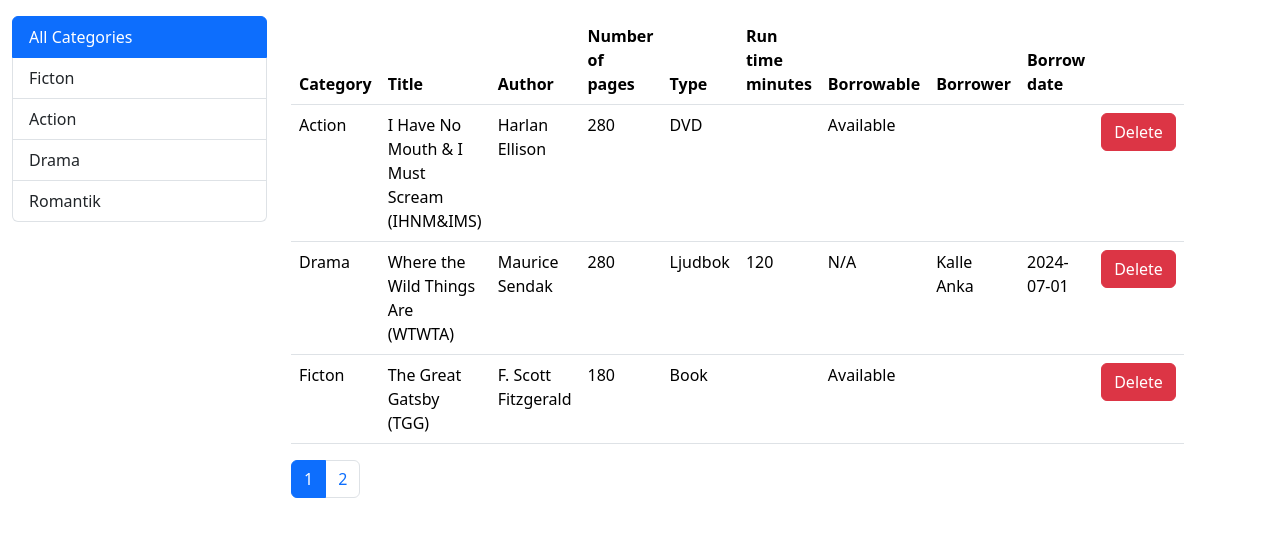
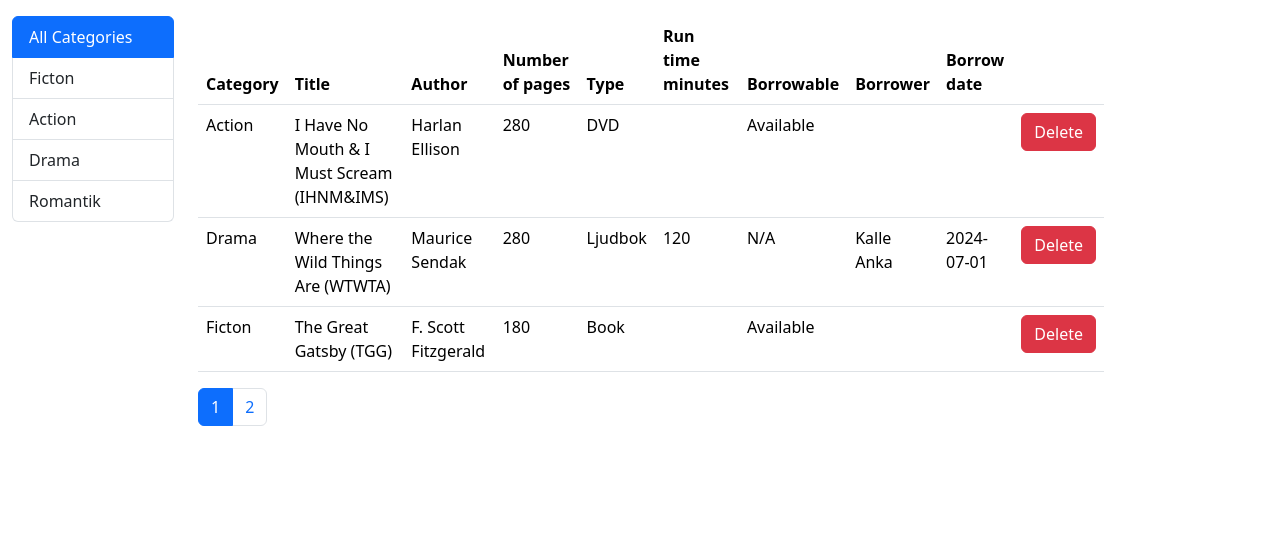
Before and after one commit to Atilla1/library_management_frontend, a React (Vite) app: page / in a window 1280 px wide. Shown: the top 536 px of the page. Built offline with nearby package versions, Linux system fonts and the light colour scheme.

Commit message:
refactored articlestable

```diff
--- a/src/components/Articles.tsx
+++ b/src/components/Articles.tsx
@@ -1,10 +1,11 @@
 import { useState } from "react";
-import _ from "lodash";
 import { getArticles } from "../services/fakeArticleService";
 import Pagination from "./Pagination";
 import ListGroup from "./ListGroup";
 import { Category, getCategories } from "../services/fakeCategoryService";
-import { getAcronym, paginate } from "../utils";
+import ArticlesTable from "./ArticlesTable";
+import { paginate } from "../utils";
+import _ from "lodash";
 
 interface SortColumn {
   path: string;
@@ -58,56 +59,19 @@ function Articles() {
 
   return (
     <div className="row container pt-3">
-      <div className="col-3">
+      <div className="col-2">
         <ListGroup
           items={[DEFAULT_CATEGORY, ...getCategories()]}
           selectedItem={selectedCategory}
           onItemSelect={handleCategorySelect}
         />
       </div>
-      <div className="col-9">
-        <table className="table">
-          <thead>
-            <tr>
-              <th onClick={() => handleSort("category.name")}>Category</th>
-              <th>Title</th>
-              <th>Author</th>
-              <th>Number of pages</th>
-              <th onClick={() => handleSort("type")}>Type</th>
-              <th>Run time minutes</th>
-              <th>Borrowable</th>
-              <th>Borrower</th>
-              <th>Borrow date</th>
-              <th />
-            </tr>
-          </thead>
-          <tbody>
-            {paginatedArticles.map((article) => (
-              <tr>
-                <td>{article.category.name}</td>
-                <td>
-                  {article.title} ({getAcronym(article.title)})
-                </td>
-                <td>{article.author}</td>
-                <td>{article.nbrPages}</td>
-                <td>{article.type}</td>
-                <td>{article.runTimeMinutes}</td>
-                <td>{article.isBorrowable ? "Available" : "N/A"}</td>
-                <td>{article.borrower}</td>
-                <td>{article.borrowDate}</td>
-                <td>
-                  <button
-                    className="btn btn-danger"
-                    onClick={() => handleDelete(article._id)}
-                  >
-                    Delete
-                  </button>
-                </td>
-              </tr>
-            ))}
-          </tbody>
-        </table>
-
+      <div className="col">
+        <ArticlesTable
+          articles={paginatedArticles}
+          onSort={handleSort}
+          onDelete={handleDelete}
+        />
         <Pagination
           totalCount={filteredArticles.length}
           pageSize={PAGE_SIZE}
--- /dev/null
+++ b/src/components/ArticlesTable.tsx
@@ -0,0 +1,56 @@
+import { Article } from "../services/fakeArticleService";
+import { getAcronym } from "../utils";
+
+interface Props {
+  articles: Article[];
+  onSort(path: string): void;
+  onDelete(id: string): void;
+}
+
+function ArticlesTable({ articles, onSort, onDelete }: Props) {
+  return (
+    <table className="table">
+      <thead>
+        <tr>
+          <th onClick={() => onSort("category.name")}>Category</th>
+          <th>Title</th>
+          <th>Author</th>
+          <th>Number of pages</th>
+          <th onClick={() => onSort("type")}>Type</th>
+          <th>Run time minutes</th>
+          <th>Borrowable</th>
+          <th>Borrower</th>
+          <th>Borrow date</th>
+          <th />
+        </tr>
+      </thead>
+      <tbody>
+        {articles.map((article) => (
+          <tr>
+            <td>{article.category.name}</td>
+            <td>
+              {article.title} ({getAcronym(article.title)})
+            </td>
+            <td>{article.author}</td>
+            <td>{article.nbrPages}</td>
+            <td>{article.type}</td>
+            <td>{article.runTimeMinutes}</td>
+            <td>{article.isBorrowable ? "Available" : "N/A"}</td>
+            <td>{article.borrower}</td>
+            <td>{article.borrowDate}</td>
+            <td>
+              <button
+                className="btn btn-danger"
+                onClick={() => onDelete(article._id)}
+              >
+                Delete
+              </button>
+            </td>
+          </tr>
+        ))}
+      </tbody>
+    </table>
+  );
+}
+
+export default ArticlesTable;
```
